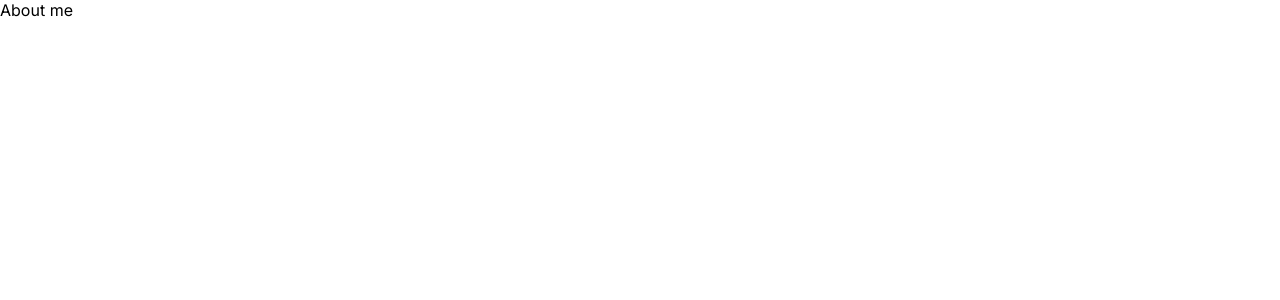
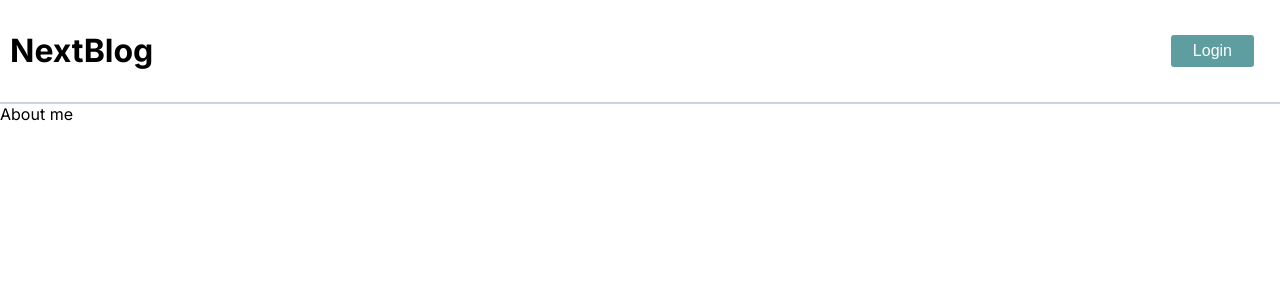
Before and after one commit to DavidDyberg/NextBlog, a Next.js app: page /about in a window 1280 px wide. Shown: the top 300 px of the page. Built offline with nearby package versions, Linux system fonts and the light colour scheme.

Commit message:
add header

```diff
--- a/app/layout.tsx
+++ b/app/layout.tsx
@@ -2,6 +2,7 @@ import './globals.css'
 import type { Metadata } from 'next'
 import { Inter } from 'next/font/google'
 import StyledComponentsRegistry from '@/lib/registry'
+import Header from '@/components/header'
 
 const inter = Inter({ subsets: ['latin'] })
 
@@ -19,6 +20,7 @@ export default function RootLayout({
     <html lang="en">
       <StyledComponentsRegistry>
         <body className={inter.className}>
+          <Header/>
           {children}
         </body>
       </StyledComponentsRegistry>
--- a/components/header/Styles.header.tsx
+++ b/components/header/Styles.header.tsx
@@ -0,0 +1,13 @@
+'use client'
+
+import styled from "styled-components";
+
+export const Header = styled.header`
+    border-bottom: 2px rgb(203 213 225) solid;
+    padding: 10px;
+    display: flex;
+    justify-content: space-between;
+    align-items: center;
+`
+
+export const Title = styled.h1``
--- a/components/header/index.tsx
+++ b/components/header/index.tsx
@@ -1,6 +1,12 @@
+import * as Styles from '@/components/header/Styles.header'
+import { Button } from '@/styles/button'
+
 const Header = () => {
     return (
-        <header></header>
+        <Styles.Header>
+            <Styles.Title>NextBlog</Styles.Title>
+            <Button $primary>Login</Button>
+        </Styles.Header>
     )
 }
 
--- a/styles/button.tsx
+++ b/styles/button.tsx
@@ -0,0 +1,22 @@
+'use client'
+
+import styled from "styled-components";
+
+export const Button = styled.button<{ $primary?: boolean; }>`
+
+    background: ${props => props.$primary ? "#5F9EA0" : "white"};
+    color: ${props => props.$primary ? "white" : "#5F9EA0" };
+
+    font-size: 16px;
+    margin: 1em;
+    padding: 5px 20px;
+    border: 2px solid #5F9EA0;
+    border-radius: 3px;
+    cursor: pointer;
+    transition: padding 0.1s ease-in-out;
+
+    &:hover {
+        padding: 6px 22px;
+
+    }
+`
```
Also changed, not shown: styles/globalStyles.tsx (deleted, +0 -13 lines).
